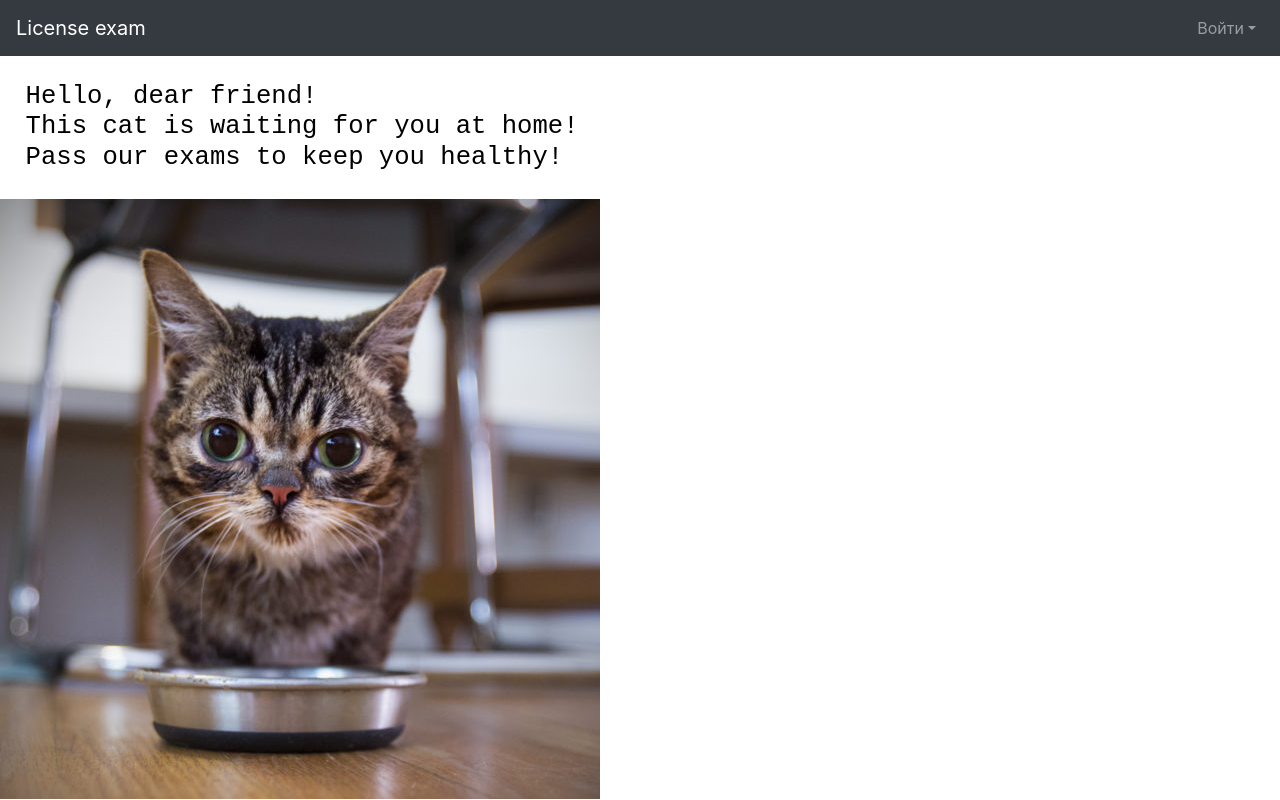
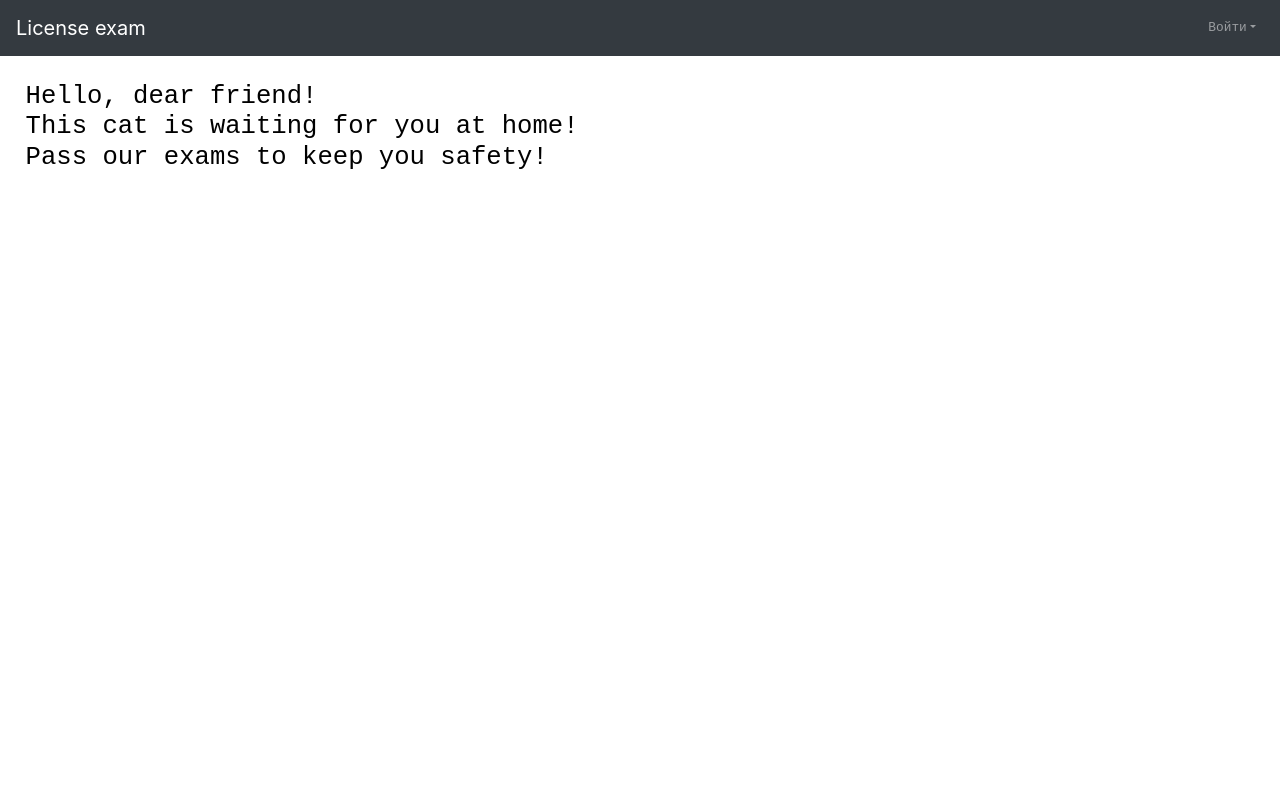
Before and after one commit to school-letovo/licenseexam_web, a Django app: page / in a window 1280 px wide. Run offline with Django 3.2, Linux system fonts and the light colour scheme; some libraries are stand-ins or nearby versions.

Commit message:
added style tag to all pages

```diff
--- a/templates/index.html
+++ b/templates/index.html
@@ -10,12 +10,20 @@
     font-family: "Courier New", Courier, monospace;
     color: black;
     }
+    li{
+    font-size: 1vw;
+    font-family: "Courier New", Courier, monospace;
+    }
+    ul{
+    font-size: 1vw;
+    font-family: "Courier New", Courier, monospace;
+    }
+</style>
 
-</style>
 <body style="background-color: white;">
 <div style="margin: 2%;">
-    <h2>Hello, dear friend! <br> This cat is waiting for you at home! <br> Pass our exams to keep you healthy! </h2>
+    <h2>Hello, dear friend! <br> This cat is waiting for you at home! <br> Pass our exams to keep you safety! </h2>
 </div>
-<img src="{% static "pictures/lilbub.jpg" %}" alt="Lilbub">
+<img src="{% static "pictures/lilbub.jpg" %}" alt="Lil bub" height = 5vw, width = 5vw, float = ">
 </body>
 {% endblock %}
```
Also changed, not shown: templates/page.html (+16 -0 lines), templates/results.html (+15 -0 lines).
